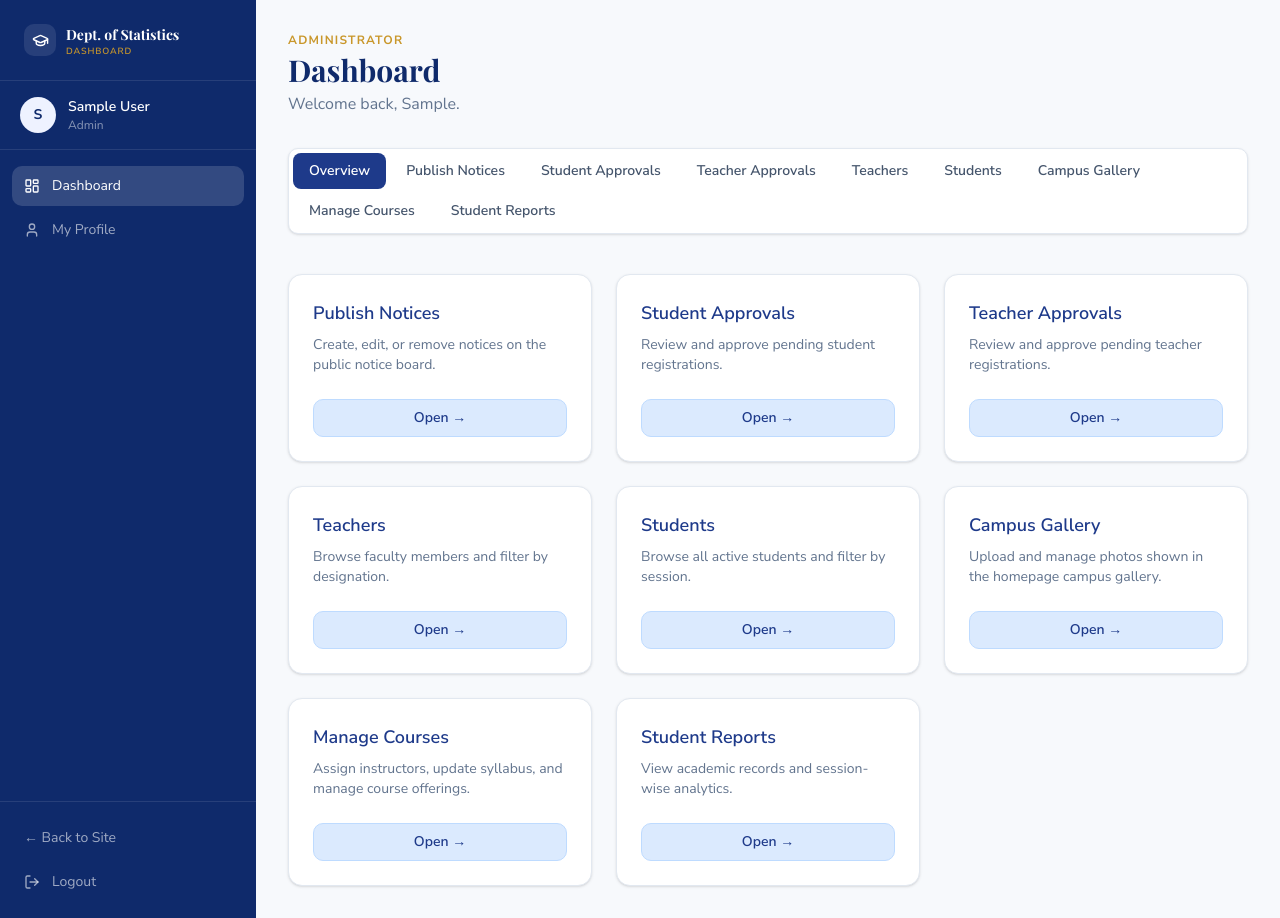
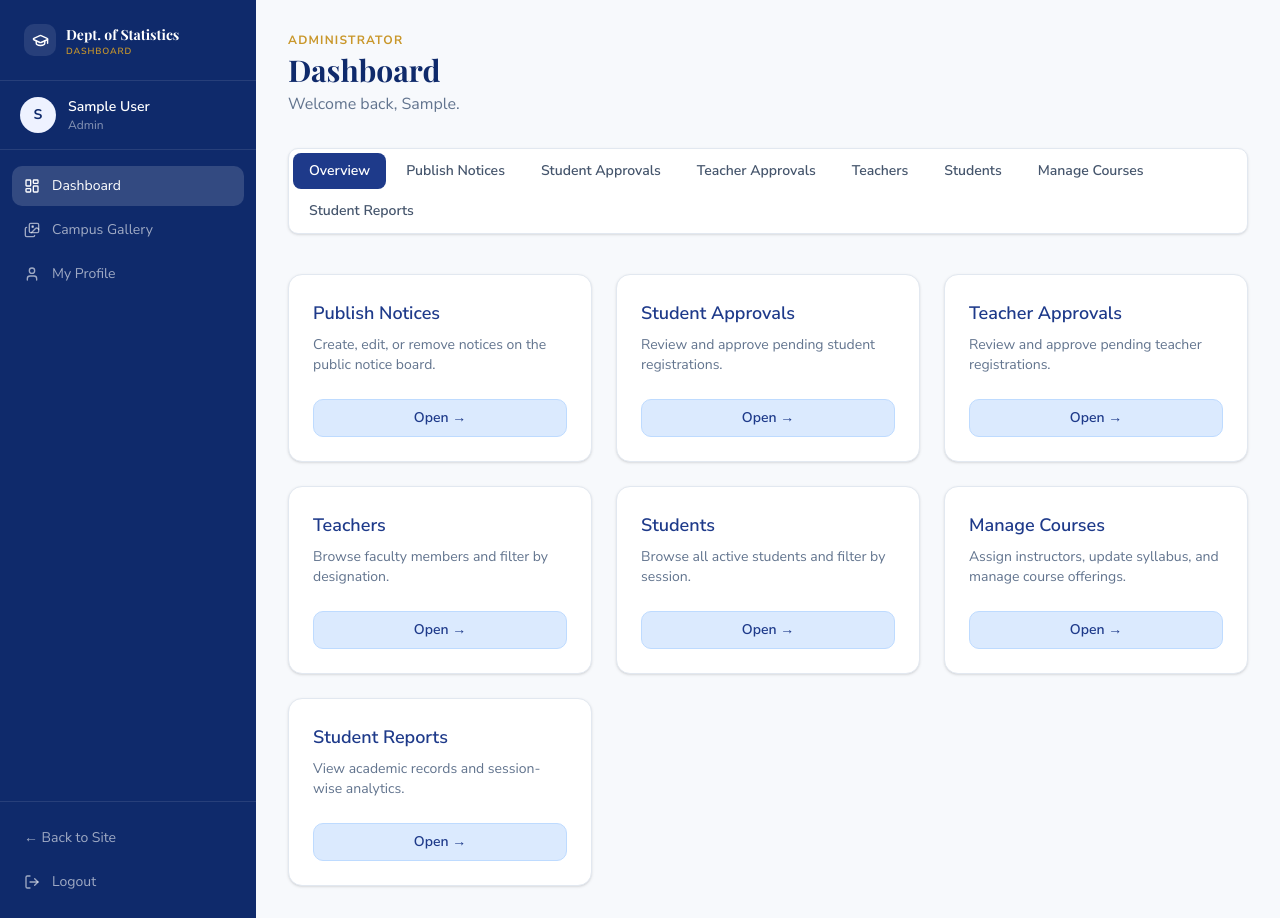
Before and after one commit to himibaba10/dept-of-statistics, a Next.js app: page /dashboard in a window 1280 px wide. Built offline with nearby package versions, Linux system fonts and the light colour scheme; sample sign-in values are in the browser's storage; a web font is replaced by a local one.

Commit message:
refactor: move Campus Gallery to sidebar nav at /dashboard/gallery

```diff
--- /dev/null
+++ b/src/app/(dashboard)/dashboard/gallery/page.tsx
@@ -0,0 +1,7 @@
+'use client';
+
+import { ManageGallery } from '@/components/dashboard/ManageGallery';
+
+export default function GalleryPage() {
+  return <ManageGallery />;
+}
--- a/src/app/(dashboard)/dashboard/page.tsx
+++ b/src/app/(dashboard)/dashboard/page.tsx
@@ -8,13 +8,8 @@ import { StudentReports } from '@/components/dashboard/StudentReports';
 import { TeacherApprovals } from '@/components/dashboard/TeacherApprovals';
 import { TeachersList } from '@/components/dashboard/TeachersList';
 import { StudentsList } from '@/components/dashboard/StudentsList';
-import { ManageGallery } from '@/components/dashboard/ManageGallery';
 import { useAuth } from '@/components/providers/AuthProvider';
-import {
-  canAccessDashboard,
-  canManageGallery,
-  isSeniorTeacher
-} from '@/lib/authHelpers';
+import { canAccessDashboard, isSeniorTeacher } from '@/lib/authHelpers';
 import { User } from '@/types';
 import { useState } from 'react';
 
@@ -26,7 +21,6 @@ type TabId =
   | 'teachers-list'
   | 'students-list'
   | 'classmates'
-  | 'gallery'
   | 'courses'
   | 'students';
 
@@ -63,11 +57,6 @@ function getTabs(user: User): Tab[] {
     tabs.push({ id: 'students-list', label: 'Students' });
   }
 
-  // Gallery management — CR, official, senior teachers
-  if (canManageGallery(user)) {
-    tabs.push({ id: 'gallery', label: 'Campus Gallery' });
-  }
-
   // CR can see their own classmates
   if (user.role === 'student' && user.isCR && user.session) {
     tabs.push({ id: 'classmates', label: 'My Classmates' });
@@ -87,7 +76,6 @@ const TAB_DESCRIPTIONS: Record<string, string> = {
   'teacher-approvals': 'Review and approve pending teacher registrations.',
   'teachers-list': 'Browse faculty members and filter by designation.',
   'students-list': 'Browse all active students and filter by session.',
-  gallery: 'Upload and manage photos shown in the homepage campus gallery.',
   classmates: 'Browse your batchmates and their contact information.',
   courses: 'Assign instructors, update syllabus, and manage course offerings.',
   students: 'View academic records and session-wise analytics.'
@@ -185,7 +173,6 @@ export default function DashboardPage() {
         {activeTab === 'teacher-approvals' && <TeacherApprovals />}
         {activeTab === 'teachers-list' && <TeachersList />}
         {activeTab === 'students-list' && <StudentsList />}
-        {activeTab === 'gallery' && <ManageGallery />}
         {activeTab === 'classmates' &&
           user.role === 'student' &&
           user.session && (
--- a/src/app/(dashboard)/layout.tsx
+++ b/src/app/(dashboard)/layout.tsx
@@ -1,19 +1,18 @@
 'use client';
 
 import { useAuth } from '@/components/providers/AuthProvider';
+import { canAccessDashboard, canManageGallery } from '@/lib/authHelpers';
 import { User } from '@/types';
-import { GraduationCap, LayoutDashboard, LogOut, UserIcon } from 'lucide-react';
+import {
+  GraduationCap,
+  Images,
+  LayoutDashboard,
+  LogOut,
+  UserIcon
+} from 'lucide-react';
 import Link from 'next/link';
 import { usePathname, useRouter } from 'next/navigation';
 import { useEffect } from 'react';
-
-function canAccessDashboard(user: User): boolean {
-  if (user.isAdmin) return true;
-  if (user.role === 'official') return true;
-  if (user.role === 'student' && user.isCR) return true;
-  if (user.role === 'teacher' && user.designation === 'professor') return true;
-  return false;
-}
 
 export default function DashboardLayout({
   children
@@ -56,6 +55,9 @@ export default function DashboardLayout({
 
   const navItems = [
     { href: '/dashboard', label: 'Dashboard', icon: LayoutDashboard },
+    ...(canManageGallery(user)
+      ? [{ href: '/dashboard/gallery', label: 'Campus Gallery', icon: Images }]
+      : []),
     { href: '/profile/edit', label: 'My Profile', icon: UserIcon }
   ];
 
```
